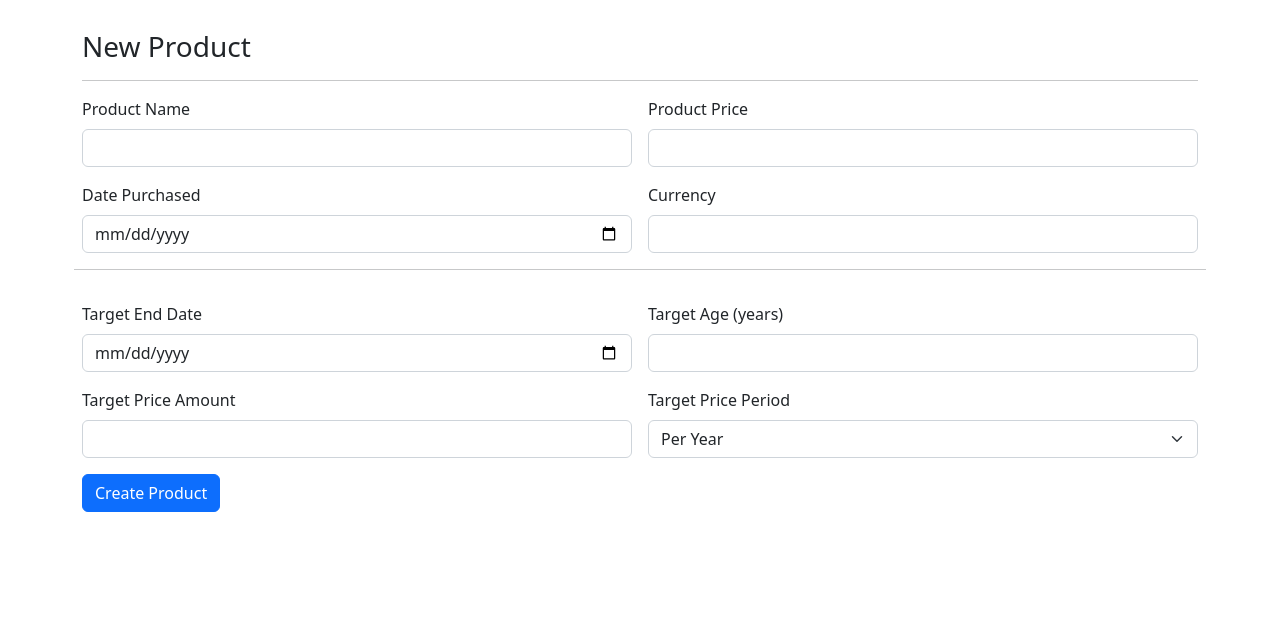
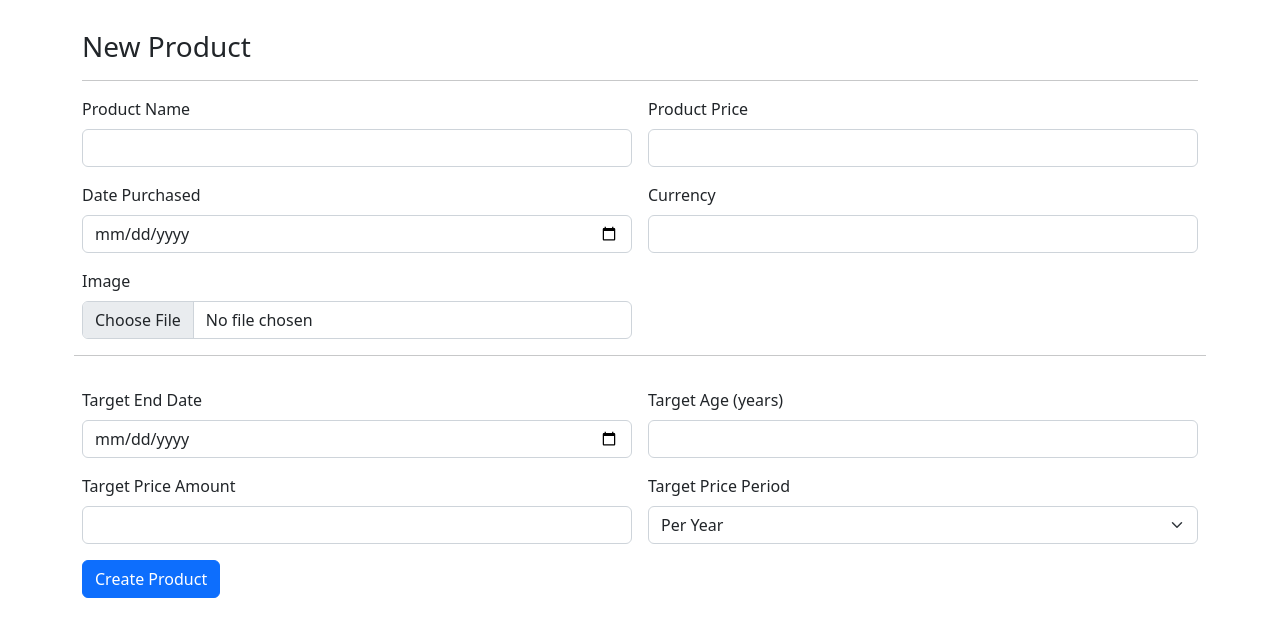
Before and after one commit to matthewleighton/productlifespan, a Django app: page /new in a window 1280 px wide. Shown: the part 56-693 px from the top of the page. Run offline with Django 4.2, Linux system fonts and the light colour scheme.

Commit message:
Add ability for user to add new product image

```diff
--- a/products/forms.py
+++ b/products/forms.py
@@ -7,14 +7,12 @@ from .models import Product
 class ProductForm(forms.ModelForm):
 	class Meta:
 		model = Product
-		# fields = '__all__'
-		fields = ['name', 'price', 'purchase_date', 'currency']
+		fields = ['name', 'price', 'purchase_date', 'currency', 'image']
 		widgets = {
 			'name': forms.TextInput(attrs={'class': 'form-control'}),
 			'price': forms.NumberInput(attrs={'class': 'form-control'}),
 			'purchase_date': forms.DateInput(attrs={'class': 'form-control'}),
 			'currency': forms.TextInput(attrs={'class': 'form-control'}),
-			# 'owner': forms.Select(attrs={'class': 'form-control'})
 		}
 
 # class LifespanForm(forms.ModelForm):
--- a/products/models.py
+++ b/products/models.py
@@ -18,6 +18,9 @@ class Product(models.Model):
 
 	DAYS_IN_MONTH = Decimal(365.25 / 12)
 	DAYS_IN_YEAR  = Decimal(365.25)
+
+	def __str__(self):
+		return self.name
 
 	def get_image_url(self):
 		if self.image:
--- a/products/templates/products/product_form.html
+++ b/products/templates/products/product_form.html
@@ -1,4 +1,4 @@
-<form class="row g-3" id="product-form" action="{{ form_action }}", method="POST">
+<form class="row g-3" id="product-form" action="{{ form_action }}", method="POST" enctype="multipart/form-data">
 
 	{% if error_message %}<p><strong>{{ error_message }}</strong></p>{% endif %}
 
@@ -25,6 +25,11 @@
 	<div class="col-md-6">
 		<label for="id_currency" class="form-label">Currency</label>
 		<input type="text" class="form-control" id="id_currency" name="currency" value="{{product.currency}}">
+	</div>
+
+	<div class="col-md-6">
+		<label for="id_currency" class="form-label">Image</label>
+		<input type="file" class="form-control" id="id_image" name="image" accept=".jpg, .jpeg, .png" value="{{product.image}}">
 	</div>
 
 	<hr/>
--- a/products/views.py
+++ b/products/views.py
@@ -3,6 +3,7 @@ from django.template import loader
 from django.http import Http404
 from django.contrib import messages
 from django.urls import reverse
+from django.core.files.storage import FileSystemStorage
 
 # Create your views here.
 from django.http import HttpResponse
@@ -11,6 +12,7 @@ from .models import Product
 from .forms import ProductForm
 
 from datetime import datetime
+from pprint import pprint
 
 def index(request):
 	current_user_id = request.user.id
@@ -59,7 +61,7 @@ def product(request, product_id):
 		return redirect('/')
 
 	if request.method == 'POST':
-		form = ProductForm(request.POST, instance=product)
+		form = ProductForm(request.POST, request.FILES, instance=product)
 
 		if form.is_valid():
 			product = form.save(commit=False)
```
